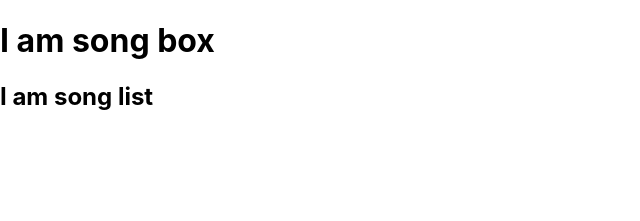
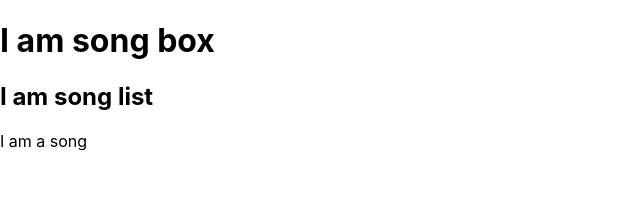
Before and after one commit to Amna25/Favourite_Songs_App, a React (Create React App) app: page / in a window 1280 px wide. Shown: the top 221 px of the page, without its empty margins (0-640 px from the left). Built offline with nearby package versions, Linux system fonts and the light colour scheme.

Commit message:
static for song

```diff
--- /dev/null
+++ b/src/components/Song.js
@@ -0,0 +1,9 @@
+import React from "react";
+
+const Song = () => {
+    return(
+        <p> I am a song</p>
+    )
+}
+
+export default Song;
--- a/src/components/SongList.js
+++ b/src/components/SongList.js
@@ -1,8 +1,13 @@
 import React from "react";
+import Song from "./Song";
+
 
 const SongList = () => {
     return(
+        <>
         <h2>I am song list</h2>
+        <Song/>
+        </>
     )
 }
 
```
